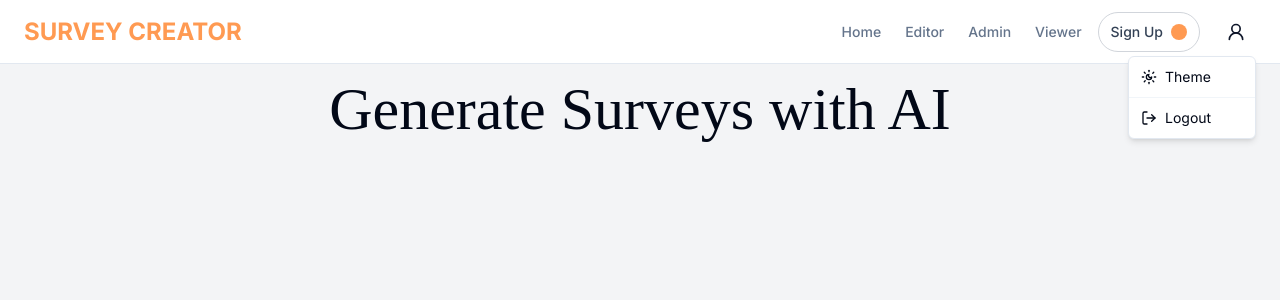
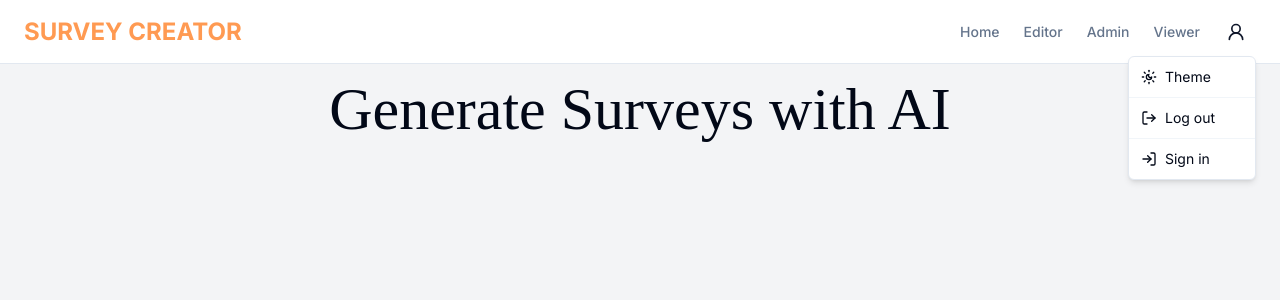
Before and after one commit to Automatic-Survey-Generator/SurveyApp, a Next.js app: page / in a window 1280 px wide. Both pictures are taken after a click on the button "Toggle user menu". Shown: the top 300 px of the page. Built offline with nearby package versions, Linux system fonts and the light colour scheme; a web font is replaced by a local one.

Commit message:
removed button and moved sign in/up to dropdown

```diff
--- a/src/components/structural/NavBar.tsx
+++ b/src/components/structural/NavBar.tsx
@@ -2,7 +2,7 @@
 
 import Link from 'next/link'
 import { useRouter } from 'next/navigation'
-import { UserRound, Menu, LogOut, SunMoon } from 'lucide-react'
+import { UserRound, Menu, LogOut, LogIn, SunMoon } from 'lucide-react'
 import { Button } from '../ui/button'
 import {
     DropdownMenu,
@@ -95,16 +95,6 @@ export default function NavBar() {
                         </Link>
                     </div>
                 </nav>
-                {/* show email address if authenticated */}
-                {/* Programatic routing because if user is loged in, button will become dropdown */}
-                {/* see Figma Design */}
-                <Button
-                    onClick={() => router.push('/signup')}
-                    className="hidden md:flex gap-2 justify-around group items-center bg-transparent border border-gray-300 rounded-full text-slate-700 hover:bg-gray-400 px-3 hover:text-white transition-colors group"
-                >
-                    <div>Sign Up</div>
-                    <div className="w-4 h-4 bg-primary rounded-full group-hover:border-orange-500/10 group-hover:border transition-colors" />
-                </Button>
                 <DropdownMenu>
                     <DropdownMenuTrigger asChild>
                         <Button
@@ -122,9 +112,18 @@ export default function NavBar() {
                             Theme
                         </DropdownMenuItem>
                         <DropdownMenuSeparator />
+                        {/* Conditionally render logout/sign in, based on auth status
+                            I think the users profile picture could be enough to let them know they are logged in, instead of showing their email
+                            (This could make it easier to be responsive as well, since the email could be too long to fit in the dropdown menu on smaller screens)
+                        */}
                         <DropdownMenuItem className="flex gap-2">
                             <LogOut className="h-4 w-4" />
-                            Logout
+                            Log out
+                        </DropdownMenuItem>
+                        <DropdownMenuSeparator />
+                        <DropdownMenuItem className="flex gap-2">
+                            <LogIn className="h-4 w-4" />
+                            Sign in
                         </DropdownMenuItem>
                     </DropdownMenuContent>
                 </DropdownMenu>
```
